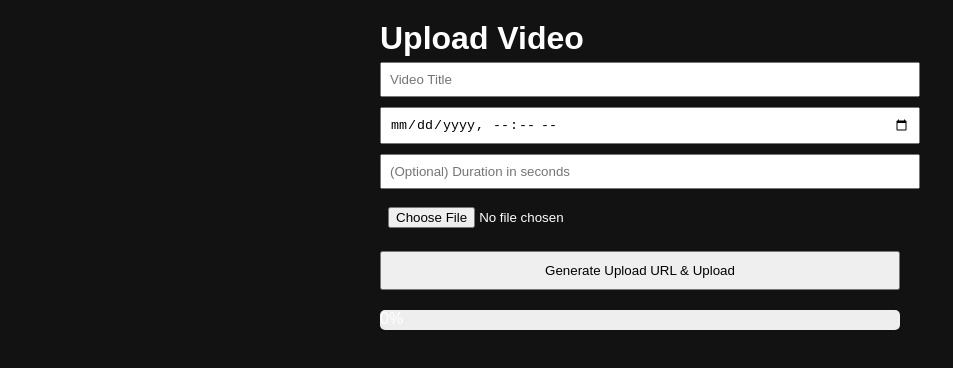
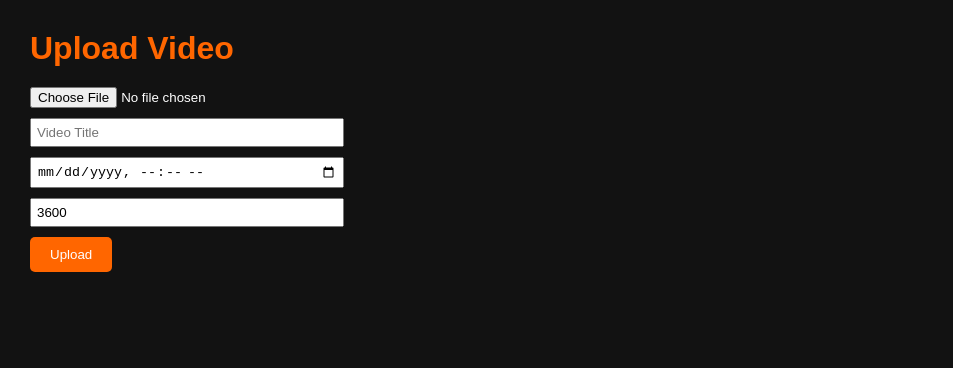
Before and after one commit to msibitebogo55-bit/bstream-live, a React (Vite) app: page /upload in a window 1280 px wide. Shown: the top 368 px of the page, without its empty margins (0-953 px from the left). Built offline with nearby package versions, Linux system fonts and the light colour scheme; no server answers.

Commit message:
Update Upload.jsx

```diff
--- a/src/pages/Upload.jsx
+++ b/src/pages/Upload.jsx
@@ -1,143 +1,112 @@
 import React, { useState } from "react";
+import axios from "axios";
 
 export default function Upload() {
+  const [file, setFile] = useState(null);
   const [title, setTitle] = useState("");
   const [startTime, setStartTime] = useState("");
-  const [duration, setDuration] = useState(""); // optional; backend will auto-detect
-  const [file, setFile] = useState(null);
-  const [progress, setProgress] = useState(0);
-  const [status, setStatus] = useState("");
+  const [duration, setDuration] = useState(3600); // default 1 hour
+  const [message, setMessage] = useState("");
 
-  const BACKEND = import.meta.env.VITE_API_URL || "http://localhost:5000";
-
-  const handleUpload = async (e) => {
-    e.preventDefault();
-    if (!file) return alert("Please select a video file");
+  const handleUpload = async () => {
+    if (!file) {
+      setMessage("Please select a video file.");
+      return;
+    }
 
     try {
-      const username = prompt("Admin Username");
-      const password = prompt("Admin Password");
-      const authHeader = "Basic " + btoa(`${username}:${password}`);
-
-      // 1) Get presigned URL + provisional DB row
-      const res = await fetch(`${BACKEND}/upload-url`, {
-        method: "POST",
-        headers: {
-          "Content-Type": "application/json",
-          Authorization: authHeader,
-        },
-        body: JSON.stringify({
+      // Step 1: Get the pre-signed upload URL from backend
+      const res = await axios.post(
+        "https://bstream-backend.onrender.com/upload-url",
+        {
           fileName: file.name,
           contentType: file.type,
           title,
           startTime,
-          duration: duration || undefined, // optional
-        }),
+          duration,
+        },
+        {
+          auth: {
+            username: process.env.REACT_APP_ADMIN_USER,
+            password: process.env.REACT_APP_ADMIN_PASS,
+          },
+        }
+      );
+
+      const { uploadUrl, video } = res.data;
+
+      // Step 2: Upload the actual video file to S3
+      await axios.put(uploadUrl, file, {
+        headers: {
+          "Content-Type": file.type,
+        },
       });
 
-      const data = await res.json();
-      if (!data.uploadUrl) throw new Error(data.message || "Failed to get upload URL");
-
-      // 2) Upload file directly to S3
-      const xhr = new XMLHttpRequest();
-      xhr.open("PUT", data.uploadUrl, true);
-      xhr.setRequestHeader("Content-Type", file.type);
-
-      xhr.upload.onprogress = (event) => {
-        if (event.lengthComputable) {
-          const percent = Math.round((event.loaded / event.total) * 100);
-          setProgress(percent);
-        }
-      };
-
-      xhr.onload = async () => {
-        if (xhr.status === 200) {
-          setStatus("Uploaded. Finalizing...");
-          // 3) Tell backend to ffprobe and finalize duration/start
-          const confirmRes = await fetch(`${BACKEND}/confirm-upload`, {
-            method: "POST",
-            headers: {
-              "Content-Type": "application/json",
-              Authorization: authHeader,
-            },
-            body: JSON.stringify({ id: data.video.id }),
-          });
-          const confirm = await confirmRes.json();
-          if (!confirm.ok) {
-            setStatus("Upload saved, but duration detection failed. Default used.");
-          } else {
-            const v = confirm.video;
-            setStatus(
-              `✅ Scheduled: "${v.title}" — ${new Date(v.startTime).toLocaleString()} (duration ${v.duration}s)`
-            );
-          }
-          setProgress(100);
-        } else {
-          setStatus(`Upload failed. Status: ${xhr.status}`);
-        }
-      };
-
-      xhr.onerror = () => setStatus("Upload error.");
-      xhr.send(file);
+      setMessage(`Video uploaded successfully! Title: ${video.title}`);
+      setFile(null);
+      setTitle("");
+      setStartTime("");
+      setDuration(3600);
     } catch (err) {
       console.error(err);
-      setStatus("Error: " + err.message);
+      setMessage("Failed to upload video.");
     }
   };
 
   return (
-    <div style={{ maxWidth: 520, margin: "20px auto", fontFamily: "Arial, sans-serif" }}>
-      <h1>Upload Video</h1>
-      <form onSubmit={handleUpload}>
+    <div style={{ padding: "30px", fontFamily: "Arial, sans-serif" }}>
+      <h1 style={{ color: "#ff6600", marginBottom: "20px" }}>Upload Video</h1>
+
+      <input
+        type="file"
+        accept="video/*"
+        onChange={e => setFile(e.target.files[0])}
+        style={{ marginBottom: "10px" }}
+      />
+      <br />
+
       <input
         type="text"
         placeholder="Video Title"
         value={title}
-          onChange={(e) => setTitle(e.target.value)}
-          required
-          style={{ width: "100%", padding: 8, margin: "5px 0" }}
+        onChange={e => setTitle(e.target.value)}
+        style={{ marginBottom: "10px", padding: "5px", width: "300px" }}
       />
+      <br />
+
       <input
         type="datetime-local"
+        placeholder="Start Time"
         value={startTime}
-          onChange={(e) => setStartTime(e.target.value)}
-          required
-          style={{ width: "100%", padding: 8, margin: "5px 0" }}
+        onChange={e => setStartTime(e.target.value)}
+        style={{ marginBottom: "10px", padding: "5px", width: "300px" }}
       />
+      <br />
+
       <input
         type="number"
-          placeholder="(Optional) Duration in seconds"
+        placeholder="Duration (seconds)"
         value={duration}
-          onChange={(e) => setDuration(e.target.value)}
-          style={{ width: "100%", padding: 8, margin: "5px 0" }}
+        onChange={e => setDuration(e.target.value)}
+        style={{ marginBottom: "10px", padding: "5px", width: "300px" }}
       />
-        <input
-          type="file"
-          accept="video/*"
-          onChange={(e) => setFile(e.target.files[0])}
-          required
-          style={{ width: "100%", padding: 8, margin: "5px 0" }}
-        />
-        <button type="submit" style={{ width: "100%", padding: 10, margin: "10px 0" }}>
-          Generate Upload URL & Upload
-        </button>
-      </form>
+      <br />
 
-      <div style={{ background: "#eee", borderRadius: 5, marginTop: 10, height: 20 }}>
-        <div
+      <button
+        onClick={handleUpload}
         style={{
-            width: `${progress}%`,
-            height: "100%",
-            background: "green",
-            textAlign: "center",
-            color: "white",
+          padding: "10px 20px",
+          background: "#ff6600",
+          color: "#fff",
+          border: "none",
+          borderRadius: "5px",
+          cursor: "pointer",
         }}
       >
-          {progress}%
-        </div>
-      </div>
+        Upload
+      </button>
 
-      <div style={{ marginTop: 10 }}>{status}</div>
+      {message && <div style={{ marginTop: "20px", color: "#fff" }}>{message}</div>}
     </div>
   );
 }
```
Lines whose indentation alone changed are shown as unchanged.
